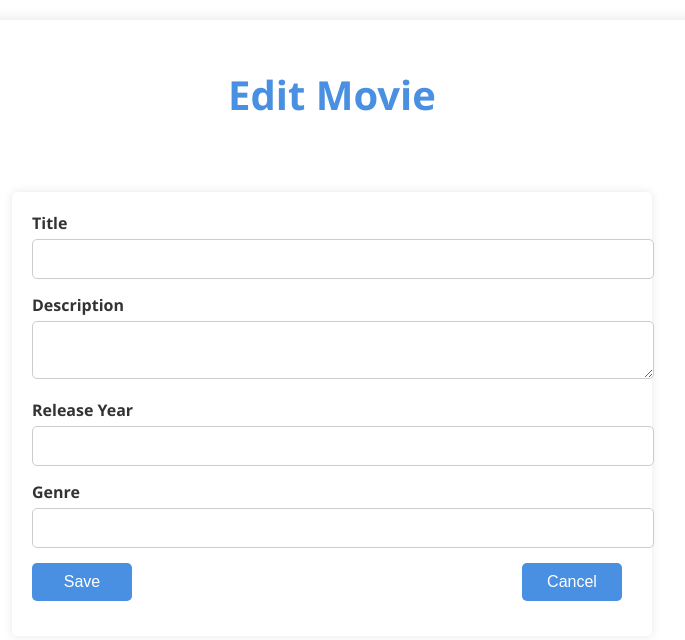
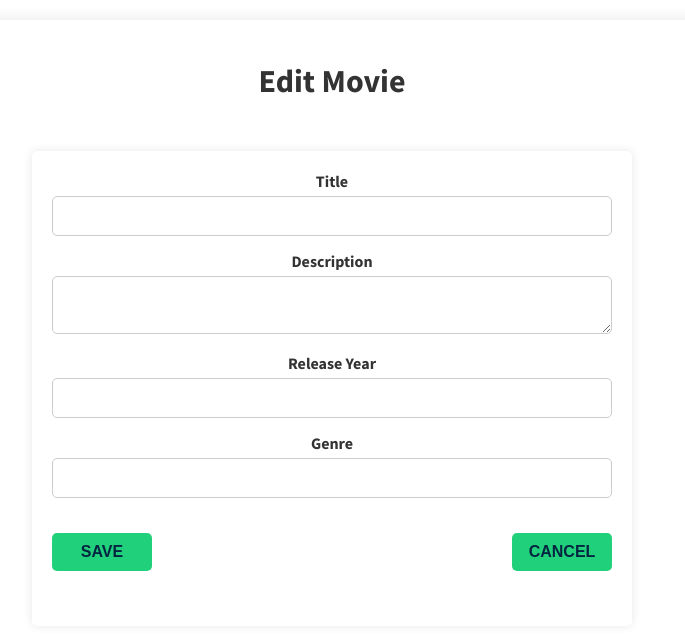
Before and after one commit to 31Subhashree/movie-watchlist.github.io, a React (Create React App) app: page /edit/1 in a window 1280 px wide. Shown: the top 640 px of the page, without its empty margins (308-993 px from the left). Built offline with nearby package versions, Linux system fonts and the light colour scheme.

Commit message:
Update index.css

```diff
--- a/src/index.css
+++ b/src/index.css
@@ -1,69 +1,68 @@
+@import url("https://fonts.googleapis.com/css2?family=Source+Sans+Pro:wght@300;400;600;700;900&display=swap");
+
+:root {
+  --primary: #032541;
+  --secondary: #21d07a;
+  --white: #fff;
+}
+
 body {
-  font-family: 'Segoe UI', Tahoma, Geneva, Verdana, sans-serif;
+  font-family: "Source Sans Pro", sans-serif;
+  padding: 0;
   margin: 0;
-  padding: 0;
   background-color: #f7f9fc;
   color: #333;
 }
 
 .container {
-  width: 90%;
+  padding: 20px;
+  margin: 0 auto;
   max-width: 1200px;
-  margin: 0 auto;
-  padding: 20px;
-  background-color: #fff;
+  background-color: var(--white);
   border-radius: 8px;
   box-shadow: 0 0 15px rgba(0, 0, 0, 0.1);
+  text-align: center;
 }
 
-h1 {
-  font-size: 2.5rem;
-  margin-bottom: 20px;
-  text-align: center;
-  color: #4a90e2;
+*,
+*:before,
+*:after {
+  box-sizing: border-box;
 }
 
-button {
-  margin-right: 10px;
-  padding: 10px 20px;
+.btn {
+  padding: 10px 15px;
+  background-color: var(--secondary);
+  color: var(--primary);
+  border-radius: 5px;
+  text-transform: uppercase;
+  font-weight: 700;
+  display: inline-block;
   border: none;
-  background-color: #4a90e2;
-  color: white;
-  cursor: pointer;
-  border-radius: 5px;
   font-size: 1rem;
-  transition: background-color 0.3s ease;
+  transition: all 0.3s ease;
+  line-height: 1.1;
+  margin: 20px 0;
 }
 
-button:hover {
-  background-color: #357ab7;
+.btn:hover {
+  background-color: #1aa762;
+  opacity: 1;
+  cursor: pointer;
 }
 
-a {
-  text-decoration: none;
-  color: #4a90e2;
-}
-
-a:hover {
-  color: #357ab7;
-}
-
-ul {
-  list-style-type: none;
-  padding: 0;
-}
-
-li {
-  background: white;
-  margin: 10px 0;
-  padding: 20px;
-  border-radius: 5px;
-  box-shadow: 0 0 10px rgba(0, 0, 0, 0.1);
+input:focus,
+textarea:focus {
+  outline: none;
 }
 
 form {
-  display: flex;
-  flex-direction: column;
+  max-width: 600px;
+  margin: 50px auto;
+  padding: 20px;
+  background: var(--white);
+  border-radius: 5px;
+  box-shadow: 0 0 10px rgba(0, 0, 0, 0.1);
 }
 
 form div {
@@ -73,20 +72,63 @@
 form label {
   margin-bottom: 5px;
   font-weight: bold;
+  display: block;
 }
 
-form input, form textarea {
+form input,
+form textarea {
+  width: 100%;
   padding: 10px;
   font-size: 1rem;
   border: 1px solid #ccc;
   border-radius: 5px;
-  width: 100%;
 }
 
-@media (min-width: 768px) {
-  .container {
-    display: flex;
-    flex-direction: column;
-    align-items: center;
-  }
+.form-actions {
+  display: flex;
+  justify-content: space-between;
 }
+
+header {
+  background-color: var(--primary);
+  padding: 10px 0;
+}
+
+header .inner-content {
+  display: flex;
+  justify-content: space-between;
+  align-items: center;
+}
+
+header a {
+  color: var(--white);
+  font-size: 1.25rem;
+  text-decoration: none;
+  transition: all 0.3s ease;
+}
+
+header a:hover {
+  opacity: 0.7;
+}
+
+header .brand a {
+  font-weight: 700;
+  font-size: 1.5rem;
+}
+
+header .nav-links {
+  padding: 0;
+  margin: 0;
+  list-style: none;
+  display: flex;
+  align-items: center;
+}
+
+header .nav-links li {
+  display: inline-block;
+  margin-right: 30px;
+}
+
+header .nav-links li:last-child {
+  margin-right: 0;
+}
```
